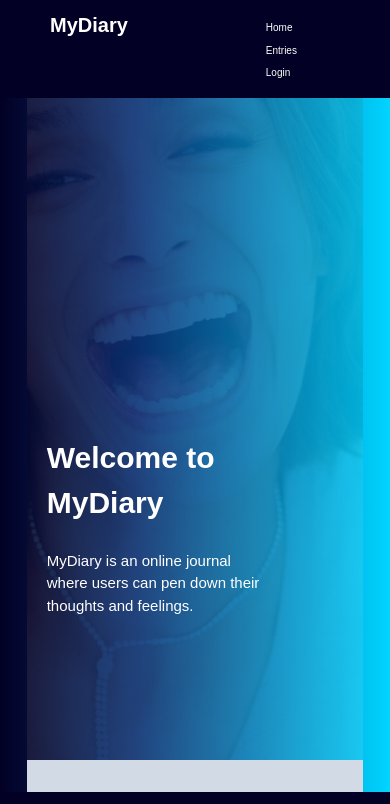
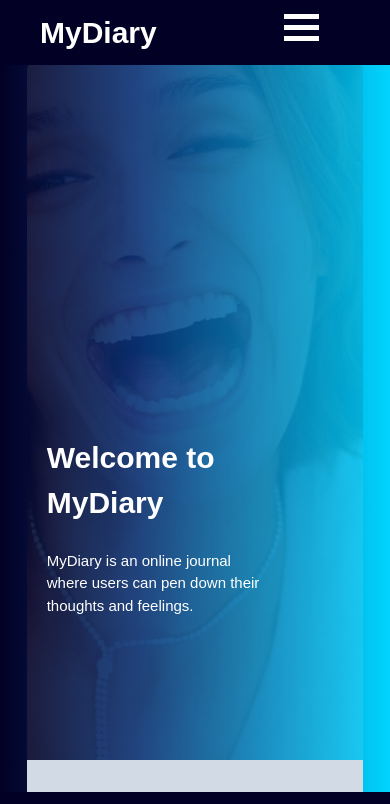
Before and after one commit to Ntare22/MyDiary-Andela, a plain HTML site: page ui/index.html in a window 390 px wide. Shown: the top 804 px of the page. Drawn offline with Linux system fonts and the light colour scheme.

Commit message:
feat(create hamburger button):
create humburger icon (HTML & CSS)
create dropdown menu

[ Finishes #169392007 ]

```diff
--- a/ui/css/style.css
+++ b/ui/css/style.css
@@ -106,7 +106,13 @@ header nav {
     color: #020024;
 }
 
-
+div.hamburger {
+    width: 35px;
+    height: 5px;
+    background-color: #ffffffff;
+    margin: 6px 0;
+    display: none;
+}
 
 /*Sign Up & Sign In*/
 .art-work {
@@ -503,9 +509,7 @@ footer {
         width: 90% !important;
         position: fixed;
         margin-left: 5%;
-        /* margin-top: 90px; */
         height: 80vh;
-        /* overflow: scroll; */
     }
 
 
@@ -513,16 +517,13 @@ footer {
         background: #D2DAE6;
         width: 90%;
         float: left;
-        /* text-align: center; */
         opacity: 0.7;
-        /* height: 80vh; */
         overflow: scroll;
     }
 
     .options {
         width: 10%;
         background: #020024;
-        /* height: 80vh; */
         position: relative;
     }
 
@@ -539,12 +540,12 @@ footer {
     .checkbox {
         float: right;
         margin-right: 3%;
-        margin-top: 1.5%;
+        margin-top: 1%;
         position: relative;
     }
 
     .item {
-        margin-left: -3%;
+        margin-left: 3%;
     }
 
     .popUp {
@@ -588,6 +589,27 @@ footer {
         margin-top: 7px;
     }
 
+    #navbar {
+        display: none;
+    }
+
+    #responsive-navbar {
+        margin-left: 10%;
+        margin-top: 1%;
+    }
+
+    div.hamburger {
+    width: 35px;
+    height: 5px;
+    background-color: #ffffffff;
+    margin: 6px 0;
+    display: block;
+    }
+
+    .hamburger-content {
+        margin-top: 100px;
+    }
+
     /* Account Settings Page */
 
     #account {
@@ -611,15 +633,9 @@ footer {
 }
 
 @media(max-width: 800px) {
-    #brand {
-        margin-left: 40px;
-        font-size: 10px;
-    }
-
-    header nav {
-        float: right;
-        padding-left: 58%;
-        margin-top: 0px;
+    #responsive-navbar {
+        margin-left: 1%;
+        margin-top: 2%;
     }
 
     .item div,
@@ -632,14 +648,13 @@ footer {
 }
 
 @media(max-width: 700px) {
-    header nav {
-        float: right;
-        padding-left: 50%;
-        margin-top: 0px;
+    #responsive-navbar {
+        margin-left: -10%;
+        margin-top: 2%;
     }
 
     .item {
-        margin-left: -8%;
+        margin-left: 8%;
     }
 
     .item div,
@@ -654,28 +669,9 @@ footer {
 @media(max-width: 450px) {
 
     /* Header */
-    header {
-        background: #020024;
-        color: #ffffff;
-        display: flex;
-    }
-
-    #brand {
-        margin-left: 40px;
-        font-size: 10px;
-    }
-
-    header a {
-        color: #ffffff;
-        text-decoration: none;
-        text-transform: capitalize;
-        font-size: 10px;
-    }
-
-    header nav {
-        float: right;
-        padding-left: 20%;
-        margin-top: 0px;
+    #responsive-navbar {
+        margin-left: -30%;
+        margin-top: 2%;
     }
 
     /* Sign Up & Sign In*/
@@ -712,15 +708,9 @@ footer {
 }
 
 @media(max-width: 350px) {
-    #brand {
-        margin-left: 20px;
-        font-size: 10px;
-    }
-
-    header nav {
-        float: right;
-        padding-left: 15%;
-        margin-top: 0px;
+    #responsive-navbar {
+        margin-left: -30%;
+        margin-top: 4%;
     }
 
     .item div,
--- a/ui/index.html
+++ b/ui/index.html
@@ -16,10 +16,28 @@
         </div>
         <nav id="navbar">
             <ul>
-                <li><a href="index.html">Home</a></li>
-                <li><a href="entries.html">Entries</a></li>
-                <li><a href="login.html">Login</a></li>
+                <li><a href="./index.html">Home</a></li>
+                <li><a href="./entries.html">Entries</a></li>
+                <li><a href="./login.html">Login</a></li>
             </ul>
+        </nav>
+        <nav id="responsive-navbar">
+            <div id="hamburger-btn" class="dropdown">
+                <div class="hamburger"></div>
+                <div class="hamburger"></div>
+                <div class="hamburger"></div>
+                <div class="dropdown-content">
+                    <ul>
+                        <li><a class="hamburger-content" href="./index.html">Home</a></li>
+                        <br>
+                        <br>
+                        <li><a class="hamburger-content" href="./entries.html">Entries</a></li>
+                        <br>
+                        <br>
+                        <li><a class="hamburger-content" href="login.html">Login</a></li>
+                    </ul>
+                </div>
+            </div>
         </nav>
     </header>
     <div class="container">
```
Also changed, not shown: ui/entries.html (+21 -0 lines), ui/login.html (+21 -3 lines), ui/profile.html (+23 -2 lines), ui/single-entry.html (+21 -0 lines).
